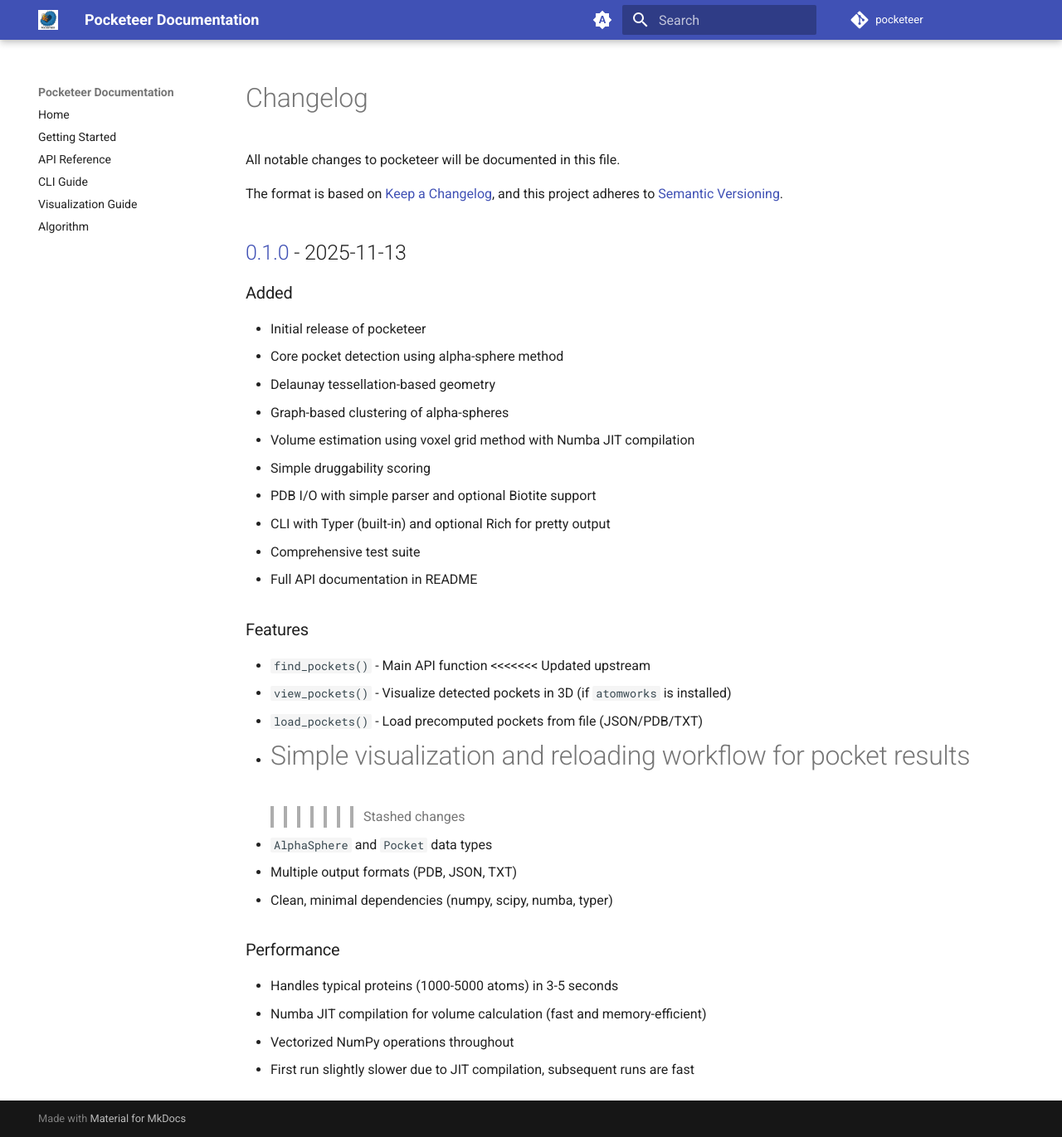
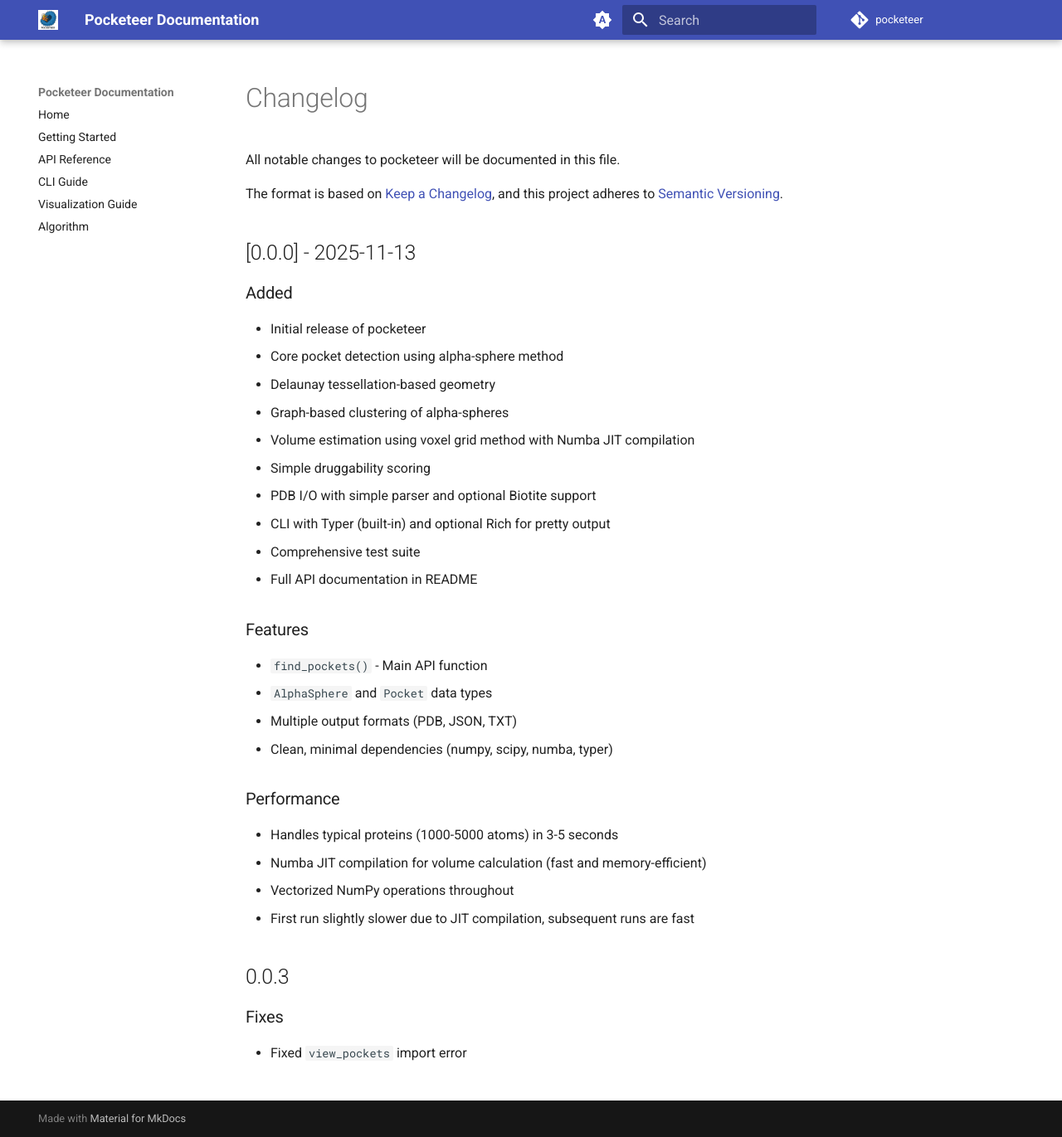
Before and after one commit to cch1999/pocketeer, an MkDocs documentation site: the page built from docs/CHANGELOG.md, in a window 1280 px wide and 1371 px high. Shown: the whole window at 83% size. Built offline with MkDocs 1.6.1 and Material for MkDocs 9.7.7, drawn with Linux system fonts in a browser that asks for light colours; comment, search, counter and statistics services are not loaded.

Commit message:
version bump to 0.0.3

```diff
--- a/docs/CHANGELOG.md
+++ b/docs/CHANGELOG.md
@@ -5,7 +5,7 @@
 The format is based on [Keep a Changelog](https://keepachangelog.com/en/1.0.0/),
 and this project adheres to [Semantic Versioning](https://semver.org/spec/v2.0.0.html).
 
-## [0.1.0] - 2025-11-13
+## [0.0.0] - 2025-11-13
 
 ### Added
 - Initial release of pocketeer
@@ -21,12 +21,6 @@
 
 ### Features
 - `find_pockets()` - Main API function
-<<<<<<< Updated upstream
-- `view_pockets()` - Visualize detected pockets in 3D (if `atomworks` is installed)
-- `load_pockets()` - Load precomputed pockets from file (JSON/PDB/TXT)
-- Simple visualization and reloading workflow for pocket results
-=======
->>>>>>> Stashed changes
 - `AlphaSphere` and `Pocket` data types
 - Multiple output formats (PDB, JSON, TXT)
 - Clean, minimal dependencies (numpy, scipy, numba, typer)
@@ -38,3 +32,9 @@
 - First run slightly slower due to JIT compilation, subsequent runs are fast
 
 [0.1.0]: https://github.com/cch1999/pocketeer/releases/tag/v0.1.0
+
+
+## 0.0.3
+
+### Fixes
+- Fixed `view_pockets` import error
--- a/pyproject.toml
+++ b/pyproject.toml
@@ -4,7 +4,7 @@
 
 [project]
 name = "pocketeer"
-version = "0.0.2"
+version = "0.0.3"
 description = "A minimal, fpocket-style pocket finder in pure Python/Numpy."
 readme = "README.md"
 license = { text = "MIT" }
```
